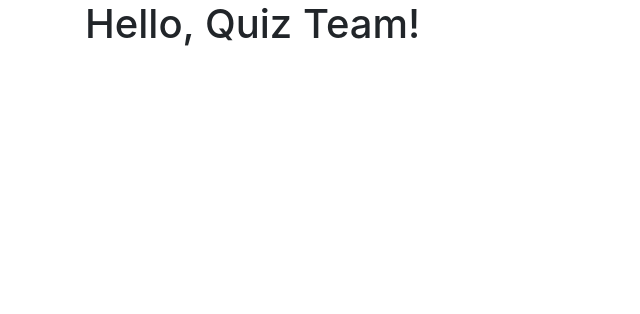
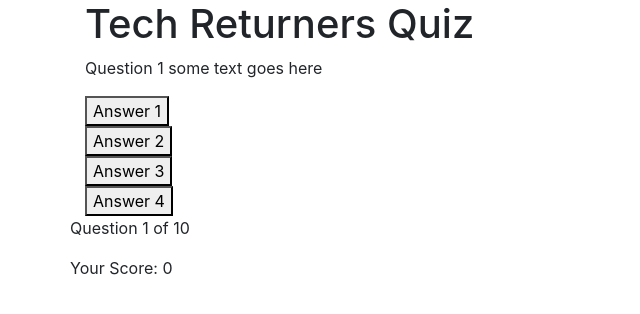
Before and after one commit to remotecharms/quiz-frontend-1, a React app: page / in a window 1280 px wide. Shown: the top 314 px of the page, without its empty margins (0-640 px from the left). Built offline with nearby package versions, Linux system fonts and the light colour scheme.

Commit message:
created screen layout in HTML

```diff
--- a/public/index.html
+++ b/public/index.html
@@ -7,6 +7,7 @@
       name="viewport"
       content="width=device-width, initial-scale=1, shrink-to-fit=no"
     />
+
     <meta name="theme-color" content="#000000" />
     <!--
       manifest.json provides metadata used when your web app is installed on a
@@ -23,10 +24,9 @@
       Learn how to configure a non-root public URL by running `npm run build`.
     -->
 
-    <!--
-    bringing in Bootstrap
-    -->
-    <link rel="stylesheet" href="https://stackpath.bootstrapcdn.com/bootstrap/4.1.3/css/bootstrap.min.css" integrity="sha384-MCw98/SFnGE8fJT3GXwEOngsV7Zt27NXFoaoApmYm81iuXoPkFOJwJ8ERdknLPMO" crossorigin="anonymous">
+
+<link rel="stylesheet" href="https://stackpath.bootstrapcdn.com/bootstrap/4.1.3/css/bootstrap.min.css" integrity="sha384-MCw98/SFnGE8fJT3GXwEOngsV7Zt27NXFoaoApmYm81iuXoPkFOJwJ8ERdknLPMO" crossorigin="anonymous">
+
 
 
     <title>React App</title>
--- a/src/App.js
+++ b/src/App.js
@@ -1,12 +1,21 @@
 import React, { Component } from 'react';
-import logo from './logo.svg';
-import './App.css';
+import Header from './components/header';
+import QuestionCounter from './components/questionCounter';
+import Score from './components/score';
+import Quiz from './components/quiz';
+import quizData from './components/quizData';
+
+
+console.log(quizData);
 
 class App extends Component {
   render() {
     return (
       <div className="container">
-        <h1>Hello, Quiz Team!</h1>
+        <Header />
+        <Quiz />
+        <QuestionCounter />
+        <Score />
       </div>
     );
   }
--- /dev/null
+++ b/src/components/header.js
@@ -0,0 +1,9 @@
+import React from 'react';
+
+class Header extends React.Component {
+    render() {
+        return (<h1>Tech Returners Quiz</h1>)
+    }
+};
+
+export default Header;
--- /dev/null
+++ b/src/components/questionCounter.js
@@ -0,0 +1,16 @@
+import React from 'react'
+
+class QuestionCounter extends React.Component {
+
+    render() {
+        return (
+        <div className = "row">
+
+           <p>Question 1 of 10</p>
+
+        </div>
+        )
+    }
+}
+
+export default QuestionCounter;
--- /dev/null
+++ b/src/components/quiz.js
@@ -0,0 +1,35 @@
+import React from 'react'
+
+class Quiz extends React.Component {
+
+    render() {
+        return (
+        <div className = "container">
+
+            <div className = "row">
+            <p>Question 1 some text goes here</p>
+            </div>
+
+
+            <div className = "row">
+            <button type = "button">Answer 1</button>
+            </div>
+
+            <div className = "row">
+            <button type = "button">Answer 2 </button>
+            </div>
+
+            <div className = "row">
+            <button type = "button">Answer 3 </button>
+            </div>
+
+            <div className = "row">
+            <button type = "button">Answer 4</button>
+            </div>
+
+        </div>
+        )
+    }
+}
+
+export default Quiz;
--- /dev/null
+++ b/src/components/score.js
@@ -0,0 +1,16 @@
+import React from 'react'
+
+class Score extends React.Component {
+
+    render() {
+        return (
+        <div className = "row">
+
+           <p>Your Score: 0</p>
+
+        </div>
+        )
+    }
+}
+
+export default Score;
```
Also changed, not shown: src/components/quizData.js (renamed from src/quizData.js).
